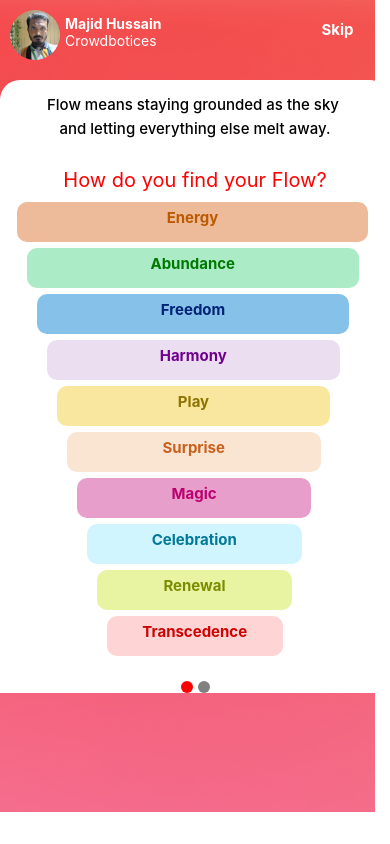
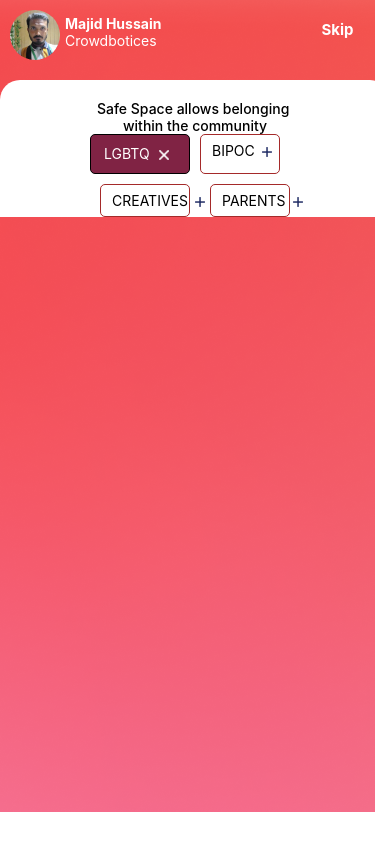
Before and after one commit to majidgeeks/WorkSpace-App, a React Native app: screen /Login in a window 390 px wide. Built offline with nearby package versions, Linux system fonts and the light colour scheme.

Commit message:
making boarding 2 screen also made 2 tag custom component

```diff
--- a/App.tsx
+++ b/App.tsx
@@ -12,8 +12,8 @@ const App = () => {
       // <LoginScreen/>
       // <SignUpScreen />
       // <Navigater />
-      <SelectFlowScreen />
-      // <SelectComScreen />
+      // <SelectFlowScreen />
+      <SelectComScreen />
   );
 };
 
--- a/src/assets/images/index.ts
+++ b/src/assets/images/index.ts
@@ -1,5 +1,7 @@
 export const Images = {
     googleIcon : require("./googleIcon.png"),
     background : require("./backgroundColor.png"),
-    myPic : require("./myPic.jpeg")
+    myPic : require("./myPic.jpeg"),
+    crossPic : require("./crossPic.png"),
+    plusPic : require("./plusPic.png")
 }
--- /dev/null
+++ b/src/components/CommunityTagFilled.tsx
@@ -0,0 +1,41 @@
+import * as React from 'react';
+import {
+  Text,
+  StyleSheet,
+  TouchableOpacity,
+  View,
+  Image,
+} from 'react-native';
+import {Images} from '../assets/images';
+
+interface CommunityTagFilledProps {
+  text: string;
+}
+
+const CommunityTagFilled: React.FC<CommunityTagFilledProps> = ({text}) => {
+  return (
+    <View style={{}}>
+      <TouchableOpacity style={[styles.opacityStyle]}>
+        <Text style={[styles.textStyle]}>{text}</Text>
+        <Image source={Images.crossPic} style={styles.image} />
+      </TouchableOpacity>
+    </View>
+  );
+};
+
+export default CommunityTagFilled;
+
+const styles = StyleSheet.create({
+  opacityStyle: {
+    backgroundColor: '#802344',
+    borderWidth: 1,
+    width:100,
+    height: 40,
+    borderRadius: 5,
+    flexDirection: 'row',
+    padding: 10,
+
+  },
+  textStyle: {color: 'white', marginLeft:3,  },
+  image: {width: 10, height: 10, marginTop: 5, marginLeft: 9},
+});
--- /dev/null
+++ b/src/components/CommunityTagOutline.tsx
@@ -0,0 +1,35 @@
+import * as React from 'react';
+import {Text, StyleSheet, TouchableOpacity, Image, TextStyle} from 'react-native';
+import { Images } from '../assets/images';
+
+interface CommunityTagOutlineProps {
+  text: string;
+  style?: TextStyle
+}
+
+const CommunityTagOutline: React.FC<CommunityTagOutlineProps> = ({text, style}) => {
+  return (
+
+      <TouchableOpacity style={[styles.tOpacity, style]}>
+        <Text style={[styles.txt, style]}>{text}</Text>
+        <Image source={Images.plusPic} style={styles.image} />
+      </TouchableOpacity>
+
+  );
+};
+
+export default CommunityTagOutline;
+
+const styles = StyleSheet.create({
+  tOpacity: {
+    flexDirection:"row",
+    marginHorizontal: 10,
+    borderColor: 'brown',
+    borderWidth: 1,
+    width: 80,
+    padding:7,
+    borderRadius: 5,
+  },
+  txt: {  marginLeft:4, },
+  image:{width:10, height:10, marginTop:5, marginLeft:7}
+});
--- a/src/screens/SelectComScreen.tsx
+++ b/src/screens/SelectComScreen.tsx
@@ -2,6 +2,9 @@ import * as React from 'react';
 import {Text, View, StyleSheet, ImageBackground} from 'react-native';
 import Header from '../components/Header';
 import { Images } from '../assets/images';
+import { TouchableOpacity } from 'react-native';
+import CommunityTagFilled from '../components/CommunityTagFilled';
+import CommunityTagOutline from '../components/CommunityTagOutline';
 
 interface SelectComScreenProps {}
 
@@ -10,14 +13,23 @@ const SelectComScreen = () => {
     <View style={styles.container}>
       <ImageBackground source={Images.background}>
         <Header />
-      </ImageBackground>
-      <View>
-        <Text style={{}}>Safe Space allows belonging </Text>
-        <Text>within the community</Text>
-      </View>
+
+      <View style={styles.header1}>
+        <Text style={{textAlign:"center", marginTop:20, fontWeight:"500", color:"black"}}>Safe Space allows belonging </Text>
+        <Text style={{textAlign:"center", fontWeight:"500", color:"black"}}>within the community</Text>
+
+     <View style={{flexDirection:"row", marginHorizontal:90}}>
+     <CommunityTagFilled  text='LGBTQ'/>
+     <CommunityTagOutline text='BIPOC' />
+     </View>
+     <View style={{flexDirection:"row", marginHorizontal:90, marginTop:10}}>
+     <CommunityTagOutline text='CREATIVES' style={{width:90}} />
+     <CommunityTagOutline text='PARENTS' />
+     </View>
 
 
-
+      </View>
+      </ImageBackground>
     </View>
   );
 };
@@ -26,4 +38,10 @@ export default SelectComScreen;
 
 const styles = StyleSheet.create({
   container: {flex: 1},
+  header1: {
+    backgroundColor: 'white',
+    borderTopLeftRadius: 20,
+    borderTopRightRadius: 20,
+    marginTop: 10,
+  },
 });
```
Also changed, not shown: src/assets/images/crossPic.png (added), src/assets/images/plusPic.png (added).
